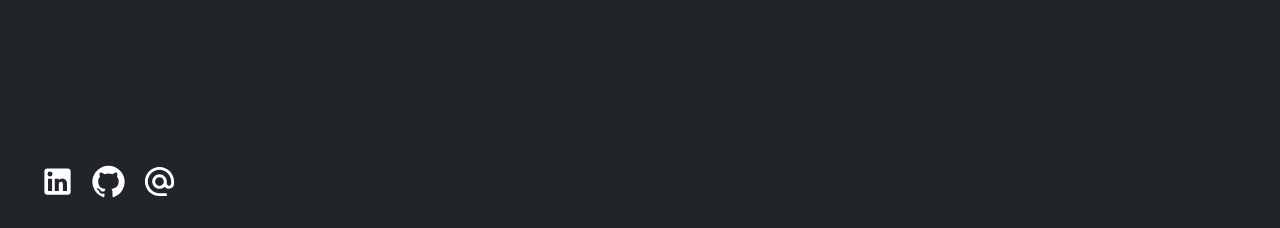
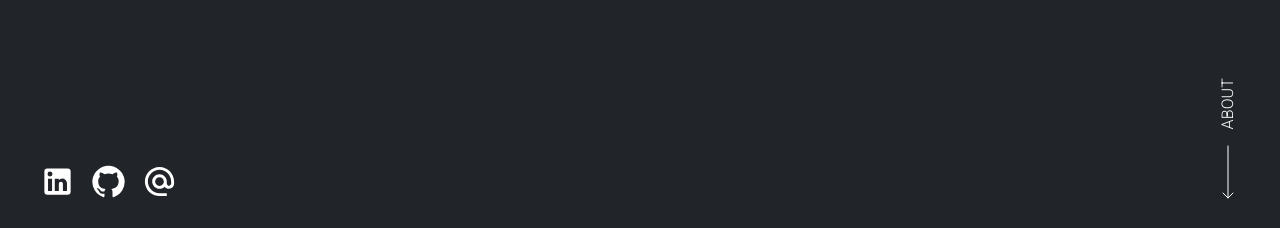
Before and after one commit to cruz-f/cruz-f.github.io, a React (Create React App) app: page / in a window 1280 px wide. Shown: the part 569-797 px from the top of the page. Built offline with nearby package versions, Linux system fonts and the light colour scheme.

Commit message:
[ADD] adding the scroll down; [FIX] minor corrections

```diff
--- a/src/App.js
+++ b/src/App.js
@@ -1,10 +1,15 @@
 import * as React from 'react';
 import Home from "./sections/Home";
+import About from "./sections/About";
 
 
 function App() {
+    const aboutRef = React.createRef();
     return (
-        <Home/>
+        <>
+            <Home aboutRef={aboutRef}/>
+            <About aboutRef={aboutRef}/>
+        </>
     );
 }
 
--- a/src/components/AppDrawer.js
+++ b/src/components/AppDrawer.js
@@ -5,9 +5,15 @@ import CloseIcon from '@mui/icons-material/Close';
 import MenuLink from "./MenuLink";
 
 
-function AppDrawer() {
+function AppDrawer(props) {
+    const {aboutScrollHandler} = props;
+    const [state, setState] = React.useState(false);
 
-    const [state, setState] = React.useState(false);
+    const aboutHandler = () => {
+        console.log("About");
+        setState(false);
+        aboutScrollHandler();
+    }
 
     return (
         <>
@@ -30,19 +36,21 @@ function AppDrawer() {
                     <Grid item mt={5} xs={10}>
                         <List>
                             <ListItem>
-                                <MenuLink to={"/"} text={'HOME'} handler={() => setState(false)} />
+                                <MenuLink text={'HOME'}
+                                          handler={() => setState(false)}/>
                             </ListItem>
                             <ListItem>
-                                <MenuLink to={"/"} text={'ABOUT'} handler={() => setState(false)} />
+                                <MenuLink text={'ABOUT'}
+                                          handler={() => aboutHandler()} />
                             </ListItem>
                             <ListItem>
-                                <MenuLink to={"/"} text={'TOOLS'} handler={() => setState(false)} />
+                                <MenuLink text={'TOOLS'} handler={() => setState(false)} />
                             </ListItem>
                             <ListItem>
-                                <MenuLink to={"/"} text={'PUBLICATIONS'} handler={() => setState(false)} />
+                                <MenuLink text={'PUBLICATIONS'} handler={() => setState(false)} />
                             </ListItem>
                             <ListItem>
-                                <MenuLink to={"/"} text={'CONTACT'} handler={() => setState(false)} />
+                                <MenuLink text={'CONTACT'} handler={() => setState(false)} />
                             </ListItem>
                         </List>
                     </Grid>
--- /dev/null
+++ b/src/components/DownButton.js
@@ -0,0 +1,39 @@
+import {IconButton, Stack, Typography} from "@mui/material";
+import {ReactComponent as DownArrow} from "../assets/down-arrow.svg";
+
+
+function DownButton(props) {
+    const {scrollHandler, text} = props;
+    return (
+        <IconButton onClick={scrollHandler}
+                    sx={{
+                        transitionProperty: 'transform',
+                        transitionDuration: '0.4s',
+                        transitionTimingFunction: 'ease-in-out',
+                        transitionDelay: '0s',
+                        '&:hover': {
+                            transform: 'translateY(.5rem)',
+                            cursor: 'pointer',
+                        }
+                    }}>
+            <Stack
+                direction="column"
+                justifyContent="center"
+                alignItems="center"
+                spacing={2}>
+                <Typography color={'#fff'}
+                            sx={{
+                                fontWeight: 'lighter',
+                                textTransform: "uppercase",
+                                writingMode: "vertical-lr",
+                                transform: "scale(-1)",
+                            }}>
+                    {text}
+                </Typography>
+                <DownArrow width={12} height={54}/>
+            </Stack>
+        </IconButton>
+    );
+}
+
+export default DownButton;
--- a/src/components/MenuLink.js
+++ b/src/components/MenuLink.js
@@ -3,10 +3,9 @@ import {Link, Typography} from "@mui/material";
 
 
 function MenuLink(props) {
-    const {to, text, handler} = props;
+    const {text, handler} = props;
     return (
-        <Link href={to}
-              color={"#22577a"}
+        <Link color={"#22577a"}
               sx={{
                   textDecoration: 'none',
                   zIndex: '1',
--- a/src/sections/Home.js
+++ b/src/sections/Home.js
@@ -4,9 +4,12 @@ import LinkedInIcon from '@mui/icons-material/LinkedIn';
 import GitHubIcon from '@mui/icons-material/GitHub';
 import AlternateEmailIcon from '@mui/icons-material/AlternateEmail';
 import AppDrawer from "../components/AppDrawer";
+import DownButton from "../components/DownButton";
 
 
-function Home() {
+function Home(props) {
+    const {aboutRef} = props;
+    const ScrollToRef = () => window.scrollTo(0, aboutRef.current.offsetTop-65)
     return (
         <Grid container
               direction="row"
@@ -31,7 +34,7 @@ function Home() {
                 </Typography>
             </Grid>
             <Grid item mt={5} xs={"auto"} alignSelf={'flex-start'}>
-                <AppDrawer/>
+                <AppDrawer aboutScrollHandler={() => ScrollToRef()}/>
             </Grid>
             <Grid item xs={6}>
             </Grid>
@@ -85,9 +88,7 @@ function Home() {
                 </IconButton>
             </Grid>
             <Grid item xs={'auto'} mb={3} alignSelf={'flex-end'}>
-                {/*<IconButton href={"/"}>
-                    <ArrowDownwardSharpIcon sx={{ color: "#FFF" }} fontSize="large"/>
-                </IconButton>*/}
+                <DownButton scrollHandler={() => ScrollToRef()} text={'about'}/>
             </Grid>
         </Grid>
     );
```
Also changed, not shown: src/assets/down-arrow.svg (added).
